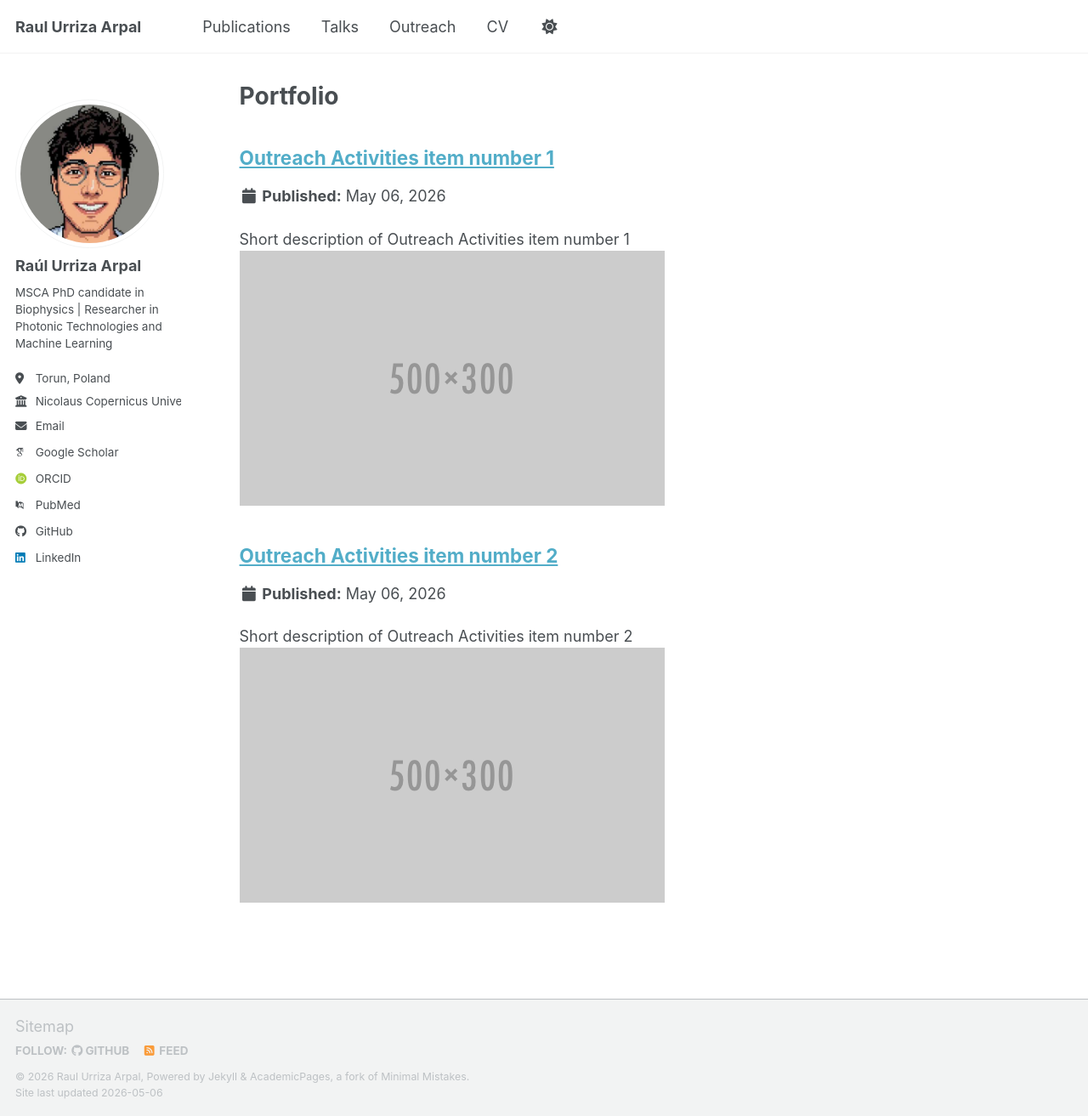
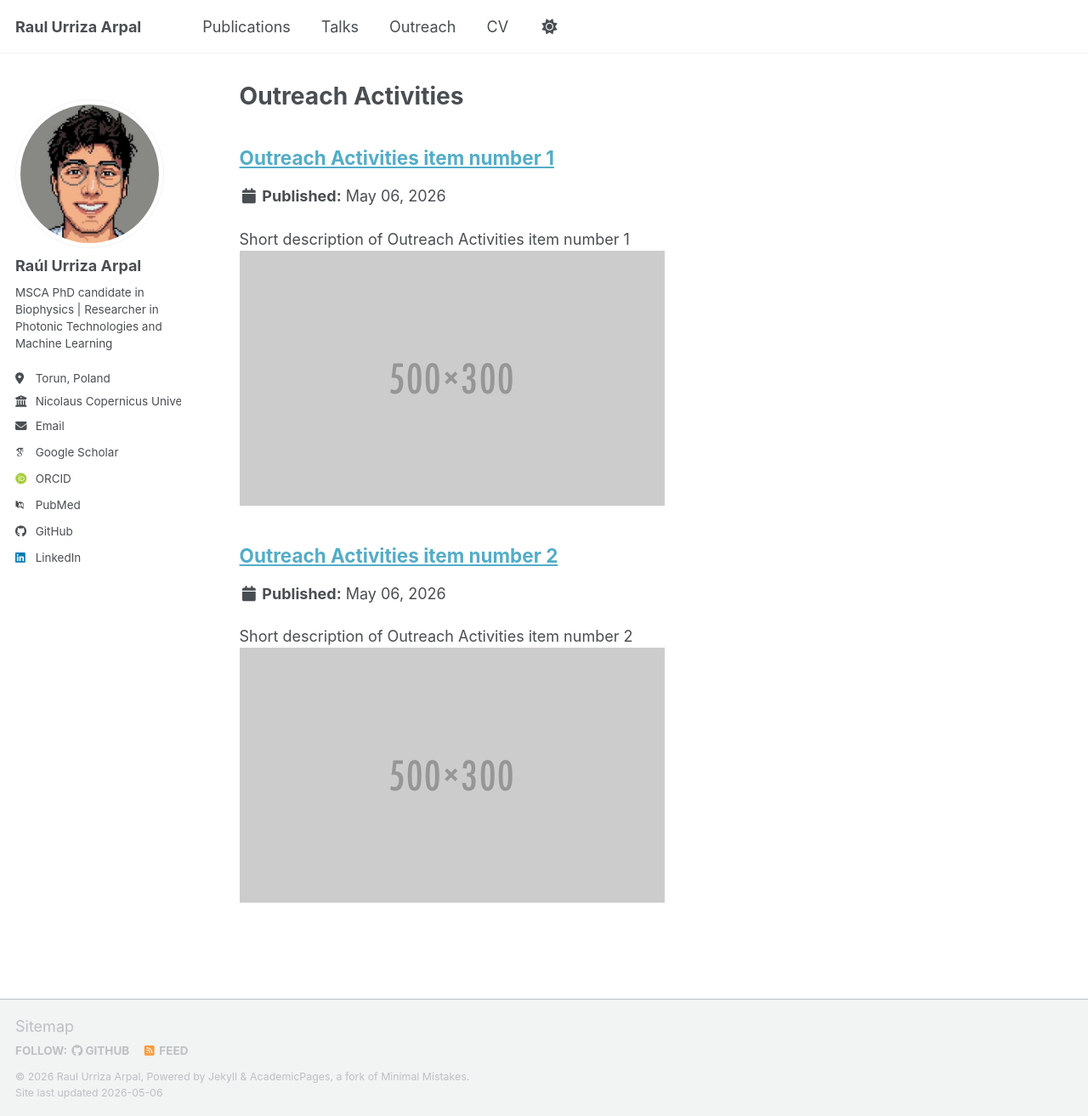
Before and after one commit to RaulUrriza/raulurriza.github.io, a Jekyll site: the page built from _pages/portfolio.html, in a window 1280 px wide and 1313 px high. Shown: the whole window at 85% size. Built offline with Jekyll 4.4.1, drawn with Linux system fonts in a browser that asks for light colours; some web fonts are replaced; a script bundle is joined from its source files by our own code; library files that are not in the unit come from our copies.

Commit message:
Update portfolio.html

```diff
--- a/_pages/portfolio.html
+++ b/_pages/portfolio.html
@@ -1,7 +1,7 @@
 ---
 layout: archive
-title: "Portfolio"
-permalink: /portfolio/
+title: "Outreach Activities"
+permalink: /outreach/
 author_profile: true
 ---
 
```
